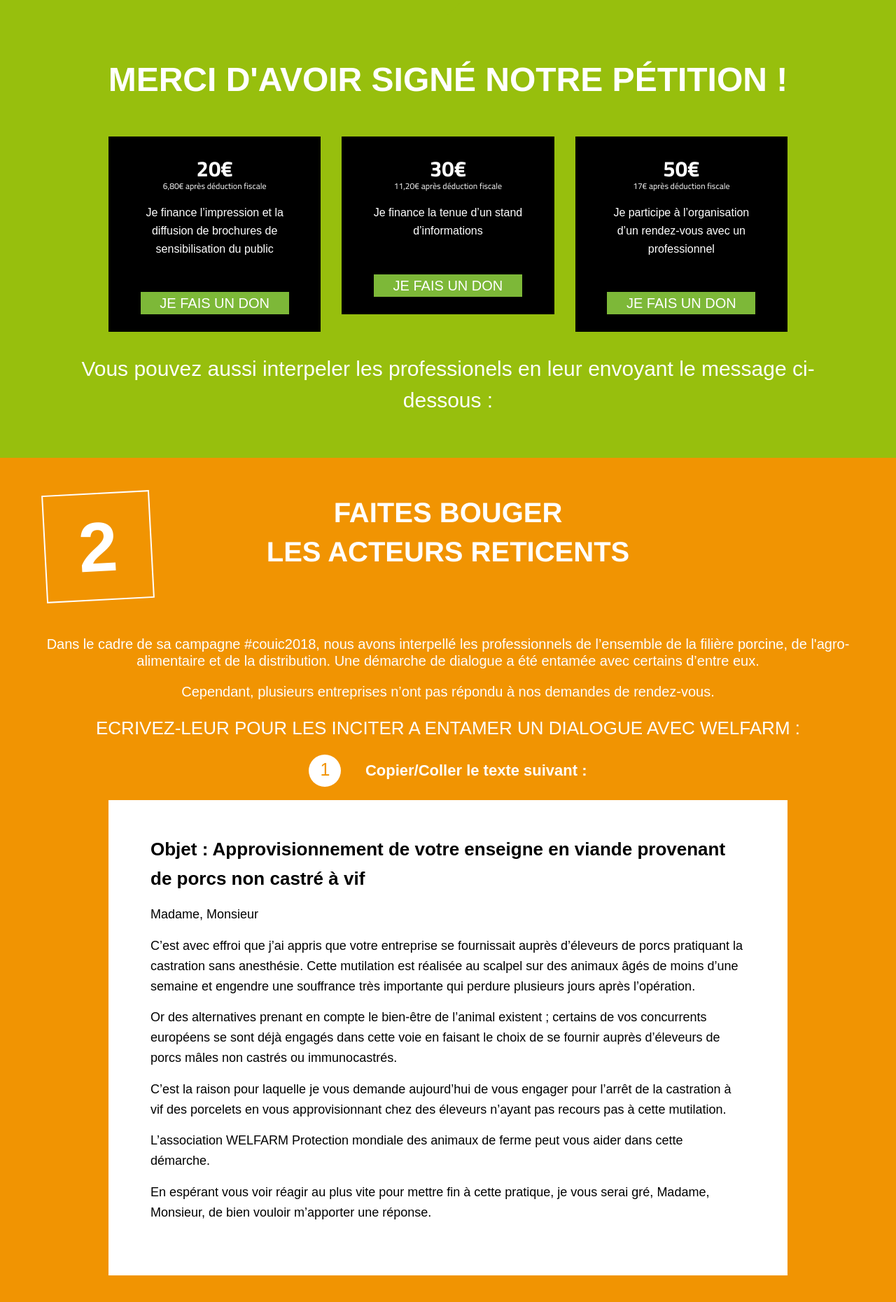
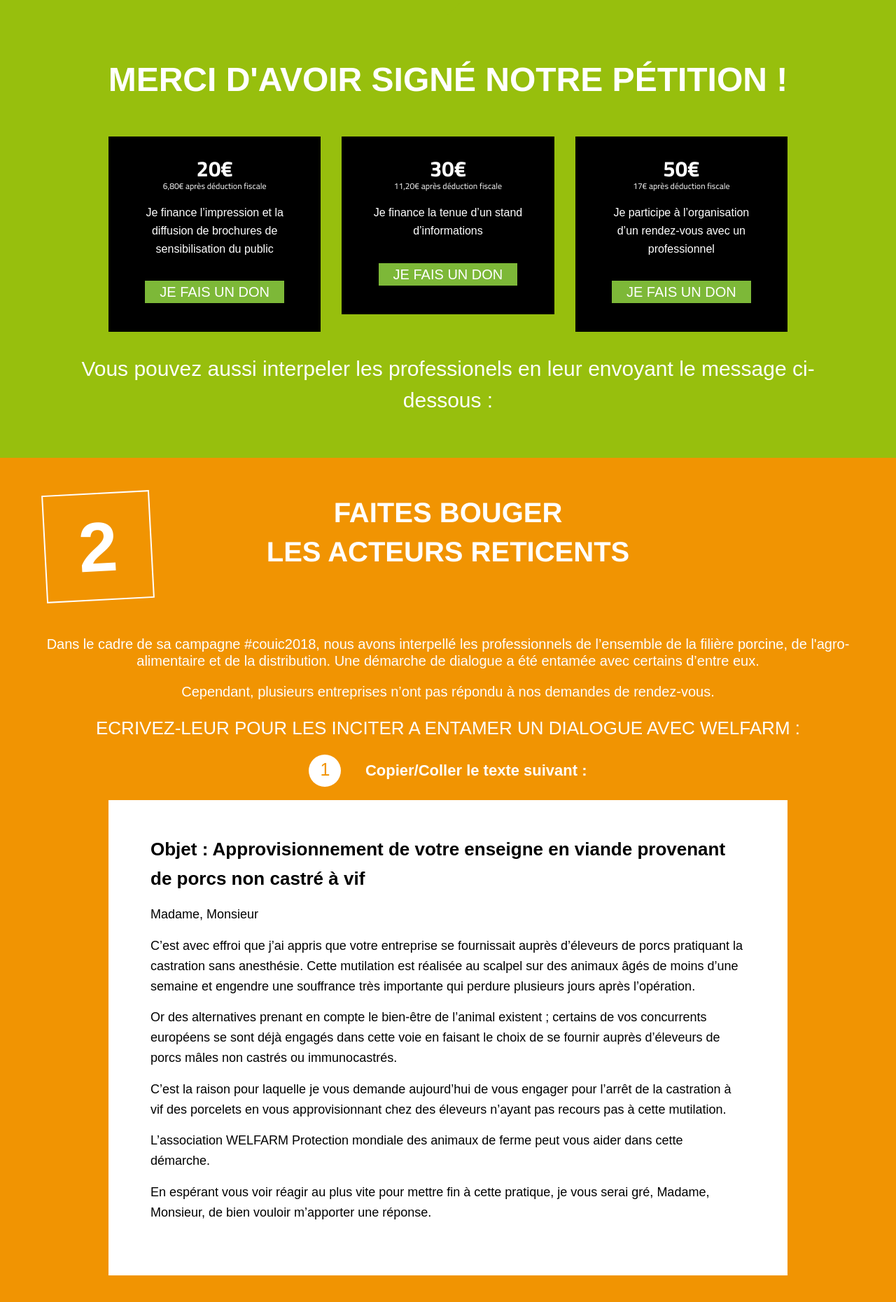
Before and after one commit to adfinitas-app/welfarm-petition, a Jekyll site: the page built from merci.html, in a window 1280 px wide. Shown: the top 1860 px of the page at 70% size. Built offline with Jekyll 4.4.1, drawn with Linux system fonts in a browser that asks for light colours; comment, search, counter and statistics services are not loaded.

Commit message:
Merci CSS attempt fix IE

```diff
--- a/css/app.scss
+++ b/css/app.scss
@@ -653,7 +653,7 @@
     text-transform: uppercase;
   }
   .block-list {
-    padding-top: 40px;
+    padding-top: 20px;
     .block {
       padding-bottom: 10px;
       padding-top: 30px;
@@ -662,6 +662,7 @@
       background-color: $black;
       position: relative;
       padding-bottom: 90px;
+      margin-top: 20px;
 
       h3 {
 	line-height: 1;
@@ -673,6 +674,16 @@
 	font-size: 12px;
 	font-family: $titillium;
       }
+      .button-container {
+	position: absolute;
+	margin: 0px auto;
+	right: 0px;
+	left: 0px;
+	bottom: 25px;
+	/*max-width: 70%;*/
+	width: 100%;
+	left: 50%;
+      }
       .button {
 	margin-top: 20px;
 	background-color: $black;
@@ -682,12 +693,8 @@
 	padding-top: 5px;
 	padding-bottom: 5px;
 	/* Vertical align at the bottom + center */
-	position: absolute;
-	margin: 0px auto;
-	right: 0px;
-	left: 0px;
-	max-width: 70%;
-	bottom: 25px;
+	position: relative;
+	left: -50%;
       }
     }
   }
--- a/merci.html
+++ b/merci.html
@@ -16,7 +16,9 @@
 	  <h3>20€</h3>
 	  <p class="subprice">6,80€ après déduction fiscale</p>
 	  <p>Je finance l’impression et la diffusion de brochures de sensibilisation du public</p>
-	  <a class="button" target="_blank" href="https://donner.pmaf.org/b?cid=22&amount=2000">Je fais un don</a>
+	  <div class="button-container">
+	    <a class="button" target="_blank" href="https://donner.pmaf.org/b?cid=22&amount=2000">Je fais un don</a>
+	  </div>
 	</div>
       </div>
       <div class="medium-4 columns">
@@ -24,7 +26,9 @@
 	  <h3>30€</h3>
 	  <p class="subprice">11,20€ après déduction fiscale</p>
 	  <p>Je finance la tenue d’un stand d’informations</p>
-	  <a class="button" target="_blank" href="https://donner.pmaf.org/b?cid=22&amount=3000">Je fais un don</a>
+	  <div class="button-container">
+	    <a class="button" target="_blank" href="https://donner.pmaf.org/b?cid=22&amount=3000">Je fais un don</a>
+	  </div>
 	</div>
       </div>
       <div class="medium-4 columns">
@@ -32,7 +36,9 @@
 	  <h3>50€</h3>
 	  <p class="subprice">17€ après déduction fiscale</p>
 	  <p>Je participe à l’organisation d’un rendez-vous avec un professionnel</p>
-	  <a class="button" target="_blank" href="https://donner.pmaf.org/b?cid=22&amount=5000">Je fais un don</a>
+	  <div class="button-container">
+	    <a class="button" target="_blank" href="https://donner.pmaf.org/b?cid=22&amount=5000">Je fais un don</a>
+	  </div>
 	</div>
       </div>
     </div>
```
